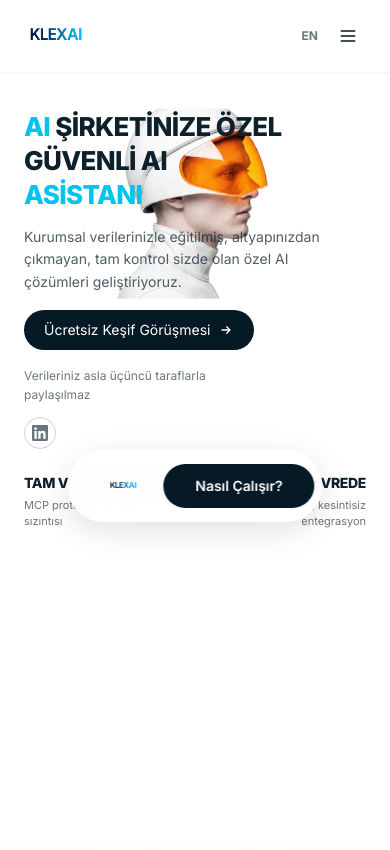
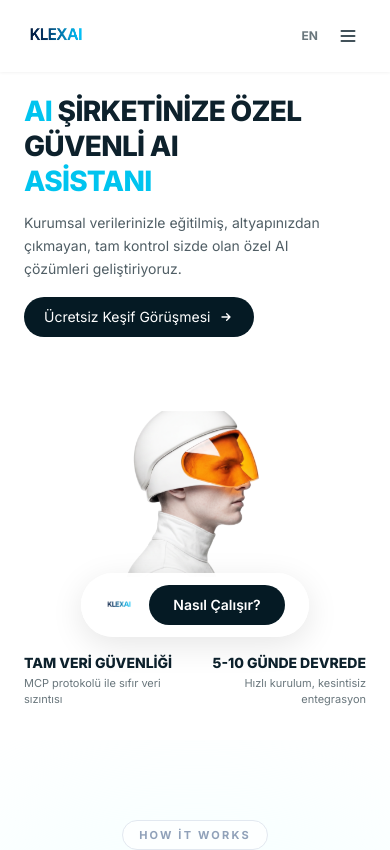
Before and after one commit to nazaninghn/kalexia-landing, a Next.js app: page / in a window 390 px wide. Shown: the top 850 px of the page. Built offline with nearby package versions, Linux system fonts and the light colour scheme.

Commit message:
v2.2: Mobile responsive hero, robot hover effects, nav pill positioning

```diff
--- a/app/components/Footer.tsx
+++ b/app/components/Footer.tsx
@@ -102,12 +102,12 @@ export default function Footer() {
         {/* Parallax Robot Layer */}
         <motion.div
           style={{ y }}
-          className="absolute inset-x-0 bottom-0 h-full pointer-events-none z-20"
+          className="absolute inset-x-0 bottom-0 h-full z-20"
         >
           <img
             src="/hero-image.png"
             alt="AI Robot"
-            className="w-full h-full object-contain object-bottom origin-bottom scale-[1.5] sm:scale-110 md:scale-[2.0] lg:scale-105"
+            className="w-full h-full object-contain object-bottom origin-bottom scale-[1.5] sm:scale-110 md:scale-[2.0] lg:scale-105 hover:scale-[1.6] sm:hover:scale-[1.15] md:hover:scale-[2.1] lg:hover:scale-110 transition-transform duration-500 cursor-pointer"
           />
         </motion.div>
       </section>
--- a/app/components/Hero.tsx
+++ b/app/components/Hero.tsx
@@ -6,115 +6,115 @@ export default function Hero() {
   const { t } = useLanguage();
 
   return (
-    <section className="min-h-screen md:h-screen relative bg-white overflow-hidden pt-24 md:pt-28">
-      <div className="container mx-auto max-w-7xl px-6 md:px-8 relative h-full flex flex-col justify-between py-4 md:py-6">
+    <section className="relative bg-white overflow-hidden pt-20 md:pt-28 md:h-screen">
+
+      {/* ─── MOBILE LAYOUT ─── */}
+      <div className="md:hidden px-6 pb-8">
+        {/* Title */}
+        <h1 className="text-[28px] sm:text-[32px] font-black leading-[1.1] tracking-tight text-[#0D212C] uppercase mt-4">
+          <span className="text-[#00C4EF]">{t.hero.titleHighlight1}</span>{' '}
+          {t.hero.titleLine1.replace(t.hero.titleHighlight1, '').trim()}
+          <span className="block mt-1">{t.hero.titleLine2}</span>
+          <span className="block mt-1 italic">
+            {t.hero.titleLine3.replace(t.hero.titleHighlight2, '').trim()}{' '}
+            <span className="text-[#00C4EF]">{t.hero.titleHighlight2}</span>
+          </span>
+        </h1>
+
+        {/* Subtitle */}
+        <p className="text-sm text-[#051A24]/70 leading-relaxed mt-4 max-w-[300px]">
+          {t.hero.subtitle}
+        </p>
+
+        {/* CTA */}
+        <div className="mt-4">
+          <a href="#contact" className="inline-flex items-center gap-2 bg-[#051A24] text-white rounded-full px-5 py-2.5 font-medium text-sm hover:scale-105 transition-all duration-300">
+            {t.hero.cta1}
+            <svg className="w-4 h-4" fill="none" stroke="currentColor" viewBox="0 0 24 24"><path strokeLinecap="round" strokeLinejoin="round" strokeWidth={2} d="M13 7l5 5m0 0l-5 5m5-5H6" /></svg>
+          </a>
+        </div>
+
+        {/* Robot Image - Mobile */}
+        <div className="relative w-full h-[300px] mt-4 flex justify-center">
+          <img src="/hero-image.png" alt="AI Assistant" className="h-full object-contain animate-float hover:scale-110 active:scale-95 transition-transform duration-300 cursor-pointer" />
+        </div>
+
+        {/* Nav Pill - Mobile (right after robot) */}
+        <div className="flex items-center justify-center gap-4 bg-white/95 rounded-full px-6 py-3 shadow-[0_8px_32px_rgba(0,0,0,0.1)] -mt-20 mx-auto w-fit relative z-20">
+          <img src="/logo.png" alt="KLEXAI" className="h-7" />
+          <a href="#services" className="bg-[#051A24] text-white rounded-full px-6 py-2.5 text-sm font-semibold">{t.hero.cta2}</a>
+        </div>
+
+        {/* Stats - Mobile */}
+        <div className="flex justify-between mt-4">
+          <div>
+            <h3 className="text-sm font-black text-[#0D212C] uppercase">{t.hero.badge1.title}</h3>
+            <p className="text-[11px] text-[#051A24]/60 mt-0.5">{t.hero.badge1.desc}</p>
+          </div>
+          <div className="text-right">
+            <h3 className="text-sm font-black text-[#0D212C] uppercase">{t.hero.badge2.title}</h3>
+            <p className="text-[11px] text-[#051A24]/60 mt-0.5">{t.hero.badge2.desc}</p>
+          </div>
+        </div>
+      </div>
+
+      {/* ─── DESKTOP/TABLET LAYOUT ─── */}
+      <div className="hidden md:flex container mx-auto max-w-7xl px-8 relative h-full flex-col justify-between py-6">
 
         {/* Top Area */}
-        <div className="flex flex-col md:flex-row justify-between items-start relative z-20 gap-4">
-          {/* Left - Big Title */}
+        <div className="flex justify-between items-start relative z-20">
           <div>
-            <h1 className="text-[26px] sm:text-[32px] md:text-[40px] lg:text-[52px] font-black leading-[1.15] tracking-tight text-[#0D212C] uppercase">
+            <h1 className="text-[40px] lg:text-[52px] font-black leading-[1.15] tracking-tight text-[#0D212C] uppercase">
               <span className="text-[#00C4EF]">{t.hero.titleHighlight1}</span>{' '}
               {t.hero.titleLine1.replace(t.hero.titleHighlight1, '').trim()}
-              <span className="block mt-1 md:mt-2">{t.hero.titleLine2}</span>
-              <span className="block mt-1 md:mt-2 italic">
+              <span className="block mt-2">{t.hero.titleLine2}</span>
+              <span className="block mt-2 italic">
                 {t.hero.titleLine3.replace(t.hero.titleHighlight2, '').trim()}{' '}
                 <span className="text-[#00C4EF]">{t.hero.titleHighlight2}</span>
               </span>
             </h1>
           </div>
-
-          {/* Right Top - Stat (desktop only) */}
-          <div className="hidden md:block text-right max-w-[220px]">
-            <h3 className="text-lg md:text-xl lg:text-2xl font-black text-[#0D212C] uppercase tracking-tight leading-tight">
-              {t.hero.badge1.title}
-            </h3>
-            <p className="text-xs md:text-sm text-[#051A24]/60 mt-2 leading-relaxed">
-              {t.hero.badge1.desc}
-            </p>
+          <div className="text-right max-w-[220px]">
+            <h3 className="text-xl lg:text-2xl font-black text-[#0D212C] uppercase tracking-tight leading-tight">{t.hero.badge1.title}</h3>
+            <p className="text-sm text-[#051A24]/60 mt-2 leading-relaxed">{t.hero.badge1.desc}</p>
           </div>
         </div>
 
-        {/* Middle Left - Subtitle + Button */}
-        <div className="relative z-20 max-w-[300px] md:max-w-[320px] mt-4 md:mt-0">
-          <p className="text-sm md:text-base text-[#051A24]/70 leading-relaxed">
-            {t.hero.subtitle}
-          </p>
+        {/* Middle Left */}
+        <div className="relative z-20 max-w-[320px]">
+          <p className="text-base text-[#051A24]/70 leading-relaxed">{t.hero.subtitle}</p>
           <div className="mt-4">
-            <a
-              href="#contact"
-              className="inline-flex items-center gap-2 bg-[#051A24] text-white rounded-full px-5 py-2.5 font-medium text-sm hover:scale-105 hover:shadow-lg transition-all duration-300"
-            >
+            <a href="#contact" className="inline-flex items-center gap-2 bg-[#051A24] text-white rounded-full px-5 py-2.5 font-medium text-sm hover:scale-105 hover:shadow-lg transition-all duration-300">
               {t.hero.cta1}
-              <svg className="w-4 h-4" fill="none" stroke="currentColor" viewBox="0 0 24 24">
-                <path strokeLinecap="round" strokeLinejoin="round" strokeWidth={2} d="M13 7l5 5m0 0l-5 5m5-5H6" />
-              </svg>
+              <svg className="w-4 h-4" fill="none" stroke="currentColor" viewBox="0 0 24 24"><path strokeLinecap="round" strokeLinejoin="round" strokeWidth={2} d="M13 7l5 5m0 0l-5 5m5-5H6" /></svg>
             </a>
           </div>
         </div>
 
         {/* Bottom Area */}
-        <div className="flex justify-between items-end relative z-20 mt-4 md:mt-0">
-          {/* Left Bottom - Description + Social */}
-          <div className="max-w-[250px] md:max-w-[280px]">
-            <p className="text-xs md:text-sm text-[#051A24]/60 leading-relaxed italic mb-3">
-              {t.hero.microLine}
-            </p>
-            <div className="flex items-center gap-3">
-              <a
-                href="https://www.linkedin.com/company/klexai/"
-                target="_blank"
-                rel="noopener noreferrer"
-                className="w-8 h-8 rounded-full border border-[#051A24]/20 flex items-center justify-center text-[#051A24]/60 hover:text-[#051A24] hover:border-[#051A24]/40 hover:scale-110 transition-all duration-300"
-              >
-                <svg className="w-4 h-4" fill="currentColor" viewBox="0 0 24 24">
-                  <path d="M20.447 20.452h-3.554v-5.569c0-1.328-.027-3.037-1.852-3.037-1.853 0-2.136 1.445-2.136 2.939v5.667H9.351V9h3.414v1.561h.046c.477-.9 1.637-1.85 3.37-1.85 3.601 0 4.267 2.37 4.267 5.455v6.286zM5.337 7.433c-1.144 0-2.063-.926-2.063-2.065 0-1.138.92-2.063 2.063-2.063 1.14 0 2.064.925 2.064 2.063 0 1.139-.925 2.065-2.064 2.065zm1.782 13.019H3.555V9h3.564v11.452zM22.225 0H1.771C.792 0 0 .774 0 1.729v20.542C0 23.227.792 24 1.771 24h20.451C23.2 24 24 23.227 24 22.271V1.729C24 .774 23.2 0 22.222 0h.003z"/>
-                </svg>
-              </a>
-            </div>
+        <div className="flex justify-between items-end relative z-20">
+          <div className="max-w-[280px]">
+            <p className="text-sm text-[#051A24]/60 leading-relaxed italic mb-3">{t.hero.microLine}</p>
+            <a href="https://www.linkedin.com/company/klexai/" target="_blank" rel="noopener noreferrer"
+              className="w-8 h-8 rounded-full border border-[#051A24]/20 flex items-center justify-center text-[#051A24]/60 hover:text-[#051A24] hover:border-[#051A24]/40 hover:scale-110 transition-all duration-300">
+              <svg className="w-4 h-4" fill="currentColor" viewBox="0 0 24 24"><path d="M20.447 20.452h-3.554v-5.569c0-1.328-.027-3.037-1.852-3.037-1.853 0-2.136 1.445-2.136 2.939v5.667H9.351V9h3.414v1.561h.046c.477-.9 1.637-1.85 3.37-1.85 3.601 0 4.267 2.37 4.267 5.455v6.286zM5.337 7.433c-1.144 0-2.063-.926-2.063-2.065 0-1.138.92-2.063 2.063-2.063 1.14 0 2.064.925 2.064 2.063 0 1.139-.925 2.065-2.064 2.065zm1.782 13.019H3.555V9h3.564v11.452zM22.225 0H1.771C.792 0 0 .774 0 1.729v20.542C0 23.227.792 24 1.771 24h20.451C23.2 24 24 23.227 24 22.271V1.729C24 .774 23.2 0 22.222 0h.003z"/></svg>
+            </a>
           </div>
-
-          {/* Right Bottom - Stat (desktop only) */}
-          <div className="hidden md:block text-right max-w-[220px]">
-            <h3 className="text-lg md:text-xl lg:text-2xl font-black text-[#0D212C] uppercase tracking-tight leading-tight">
-              {t.hero.badge2.title}
-            </h3>
-            <p className="text-xs md:text-sm text-[#051A24]/60 mt-2 leading-relaxed">
-              {t.hero.badge2.desc}
-            </p>
+          <div className="text-right max-w-[220px]">
+            <h3 className="text-xl lg:text-2xl font-black text-[#0D212C] uppercase tracking-tight leading-tight">{t.hero.badge2.title}</h3>
+            <p className="text-sm text-[#051A24]/60 mt-2 leading-relaxed">{t.hero.badge2.desc}</p>
           </div>
         </div>
 
-        {/* Mobile Stats (below content on mobile) */}
-        <div className="flex md:hidden justify-between mt-6 relative z-20">
-          <div>
-            <h3 className="text-sm font-black text-[#0D212C] uppercase tracking-tight">{t.hero.badge1.title}</h3>
-            <p className="text-[11px] text-[#051A24]/60 mt-1">{t.hero.badge1.desc}</p>
-          </div>
-          <div className="text-right">
-            <h3 className="text-sm font-black text-[#0D212C] uppercase tracking-tight">{t.hero.badge2.title}</h3>
-            <p className="text-[11px] text-[#051A24]/60 mt-1">{t.hero.badge2.desc}</p>
-          </div>
+        {/* Robot Image - Desktop */}
+        <div className="absolute -top-20 bottom-0 left-0 right-0 flex items-start justify-center z-10 pl-[15%]">
+          <img src="/hero-image.png" alt="AI Assistant" className="h-full max-h-[850px] object-contain animate-float hover:scale-110 active:scale-95 transition-transform duration-300 cursor-pointer" />
         </div>
 
-        {/* Center Robot Image */}
-        <div className="absolute -top-16 md:-top-20 bottom-0 left-0 right-0 flex items-start justify-center z-10 md:pl-[15%]">
-          <img
-            src="/hero-image.png"
-            alt="AI Assistant"
-            className="h-[70%] md:h-full max-h-[850px] object-contain animate-float hover:scale-105 transition-transform duration-500 cursor-pointer"
-          />
-        </div>
-
-        {/* Bottom Nav Pill - centered, wider but not bigger */}
-        <div className="absolute bottom-6 left-1/2 -translate-x-1/2 z-30 flex items-center gap-6 bg-white/95 backdrop-blur-md rounded-full px-10 md:px-14 py-3.5 shadow-[0_8px_32px_rgba(0,0,0,0.12)] hover:shadow-[0_16px_48px_rgba(0,0,0,0.18)] hover:scale-105 transition-all duration-300">
+        {/* Nav Pill - Desktop */}
+        <div className="absolute bottom-8 left-1/2 -translate-x-1/2 z-30 flex items-center gap-6 bg-white/95 backdrop-blur-md rounded-full px-10 md:px-14 py-3.5 shadow-[0_8px_32px_rgba(0,0,0,0.12)] hover:shadow-[0_16px_48px_rgba(0,0,0,0.18)] hover:scale-105 transition-all duration-300">
           <img src="/logo.png" alt="KLEXAI" className="h-8" />
-          <a
-            href="#services"
-            className="bg-[#051A24] text-white rounded-full px-8 md:px-12 py-3 text-sm font-semibold hover:bg-[#0D212C] transition-colors whitespace-nowrap"
-          >
-            {t.hero.cta2}
-          </a>
+          <a href="#services" className="bg-[#051A24] text-white rounded-full px-8 md:px-12 py-3 text-sm font-semibold hover:bg-[#0D212C] transition-colors whitespace-nowrap">{t.hero.cta2}</a>
         </div>
       </div>
     </section>
```
